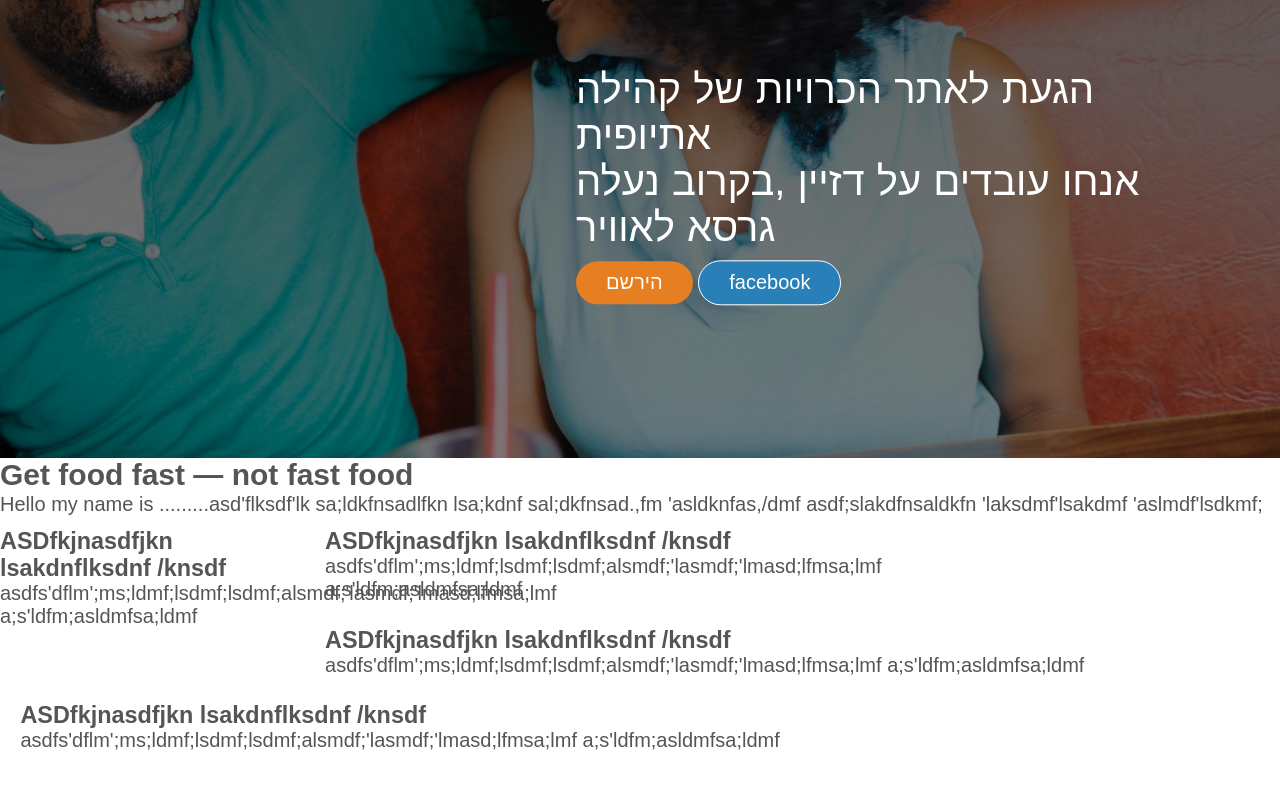
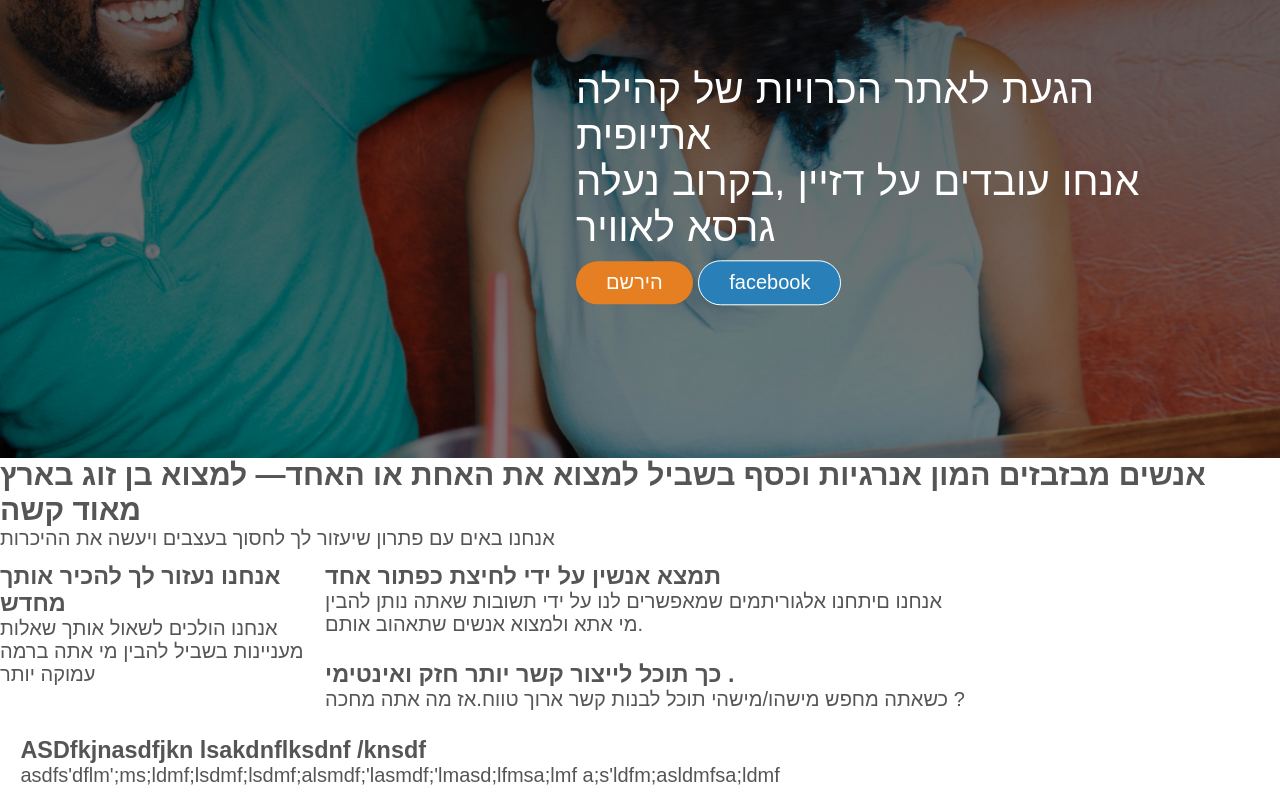
Before and after one commit to VasiliAnoshin/DatingWebPageHTML5-CSS3-, a plain HTML site: page index.html in a window 1280 px wide. Shown: the part 342-1142 px from the top of the page. Before the commit the page ends 1107 px from the top, so only its background shows below. Drawn offline with nearby package versions, Linux system fonts and the light colour scheme; a web font is replaced by a local one.

Commit message:
change some small parts

```diff
--- a/index.html
+++ b/index.html
@@ -31,35 +31,34 @@
         <section class ="section-features">
             <div class ="row">
                 <h2>
-                    Get food fast &mdash; not fast food
+                    אנשים מבזבזים המון אנרגיות וכסף בשביל למצוא את האחת או האחד&mdash; למצוא בן זוג בארץ מאוד קשה
                 </h2>
                 <p class ="long-copy">
-                    Hello my name is .........asd'flksdf'lk sa;ldkfnsadlfkn lsa;kdnf sal;dkfnsad.,fm 'asldknfas,/dmf
-                    asdf;slakdfnsaldkfn 'laksdmf'lsakdmf 'aslmdf'lsdkmf;
+                   אנחנו באים עם פתרון שיעזור לך לחסוך בעצבים ויעשה את ההיכרות
                 </p>
                 <div class ="row">
                     <div class="col span-1-of-4">
                         <h3>
-                         ASDfkjnasdfjkn lsakdnflksdnf /knsdf
+                        אנחנו נעזור לך להכיר אותך מחדש
                         </h3>
                         <p>
-                        asdfs'dflm';ms;ldmf;lsdmf;lsdmf;alsmdf;'lasmdf;'lmasd;lfmsa;lmf a;s'ldfm;asldmfsa;ldmf
+                       אנחנו הולכים לשאול אותך שאלות מעניינות בשביל להבין מי אתה ברמה עמוקה יותר
                         </p>
                     </div>
                      <div class="col span-2-of-4">
                         <h3>
-                         ASDfkjnasdfjkn lsakdnflksdnf /knsdf
+                       תמצא אנשין על ידי לחיצת כפתור אחד
                         </h3>
                         <p>
-                        asdfs'dflm';ms;ldmf;lsdmf;lsdmf;alsmdf;'lasmdf;'lmasd;lfmsa;lmf a;s'ldfm;asldmfsa;ldmf
+                       אנחנו םיתחנו אלגוריתמים שמאפשרים לנו על ידי תשובות שאתה נותן להבין מי אתא ולמצוא אנשים שתאהוב אותם.
                         </p>
                     </div>
                      <div class="col span-3-of-4">
                         <h3>
-                         ASDfkjnasdfjkn lsakdnflksdnf /knsdf
+                        כך תוכל לייצור קשר יותר חזק ואינטימי .
                         </h3>
                         <p>
-                        asdfs'dflm';ms;ldmf;lsdmf;lsdmf;alsmdf;'lasmdf;'lmasd;lfmsa;lmf a;s'ldfm;asldmfsa;ldmf
+                      כשאתה מחפש מישהו/מישהי תוכל לבנות קשר ארוך טווח.אז מה אתה מחכה ?
                         </p>
                     </div>
                      <div class="col span-4-of-4">
```
Also changed, not shown: resources/css/img/girl.svg (added).
